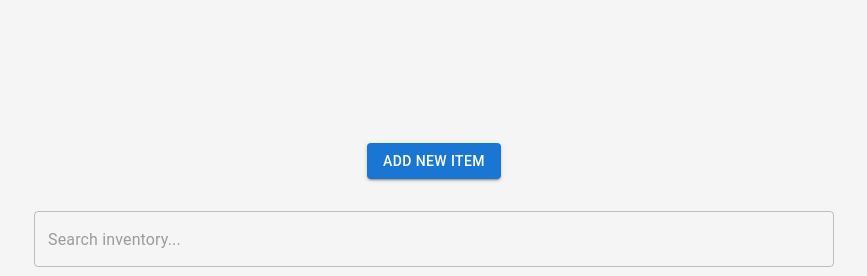
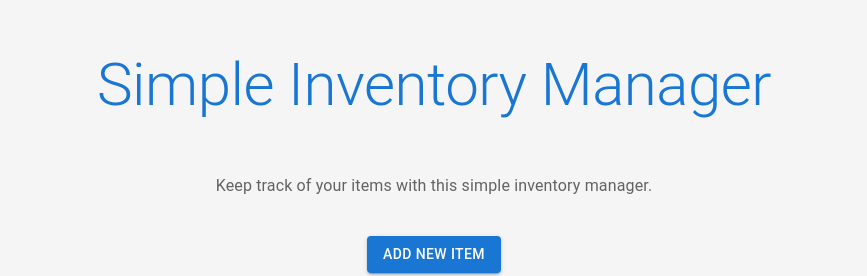
Before and after one commit to byrencheema/InventoryManager, a Next.js app: page / in a window 1280 px wide. Shown: the part 118-394 px from the top of the page, without its empty margins (206-1073 px from the left). Built offline with nearby package versions, Linux system fonts and the light colour scheme; no server answers; the database is empty.

Commit message:
Added title and tooltips ' q ''

```diff
--- a/app/page.js
+++ b/app/page.js
@@ -86,6 +86,12 @@ export default function Home() {
 
   return (
     <Box width="100vw" height="100vh" display="flex" flexDirection="column" justifyContent="center" alignItems="center" gap={4} sx={{ bgcolor: "#f5f5f5", padding: 4 }}>
+      <Typography variant="h2" component="h1" color="primary.main" gutterBottom>
+        Simple Inventory Manager
+      </Typography>
+      <Typography variant="body1" color="textSecondary" align="center" gutterBottom>
+        Keep track of your items with this simple inventory manager.
+      </Typography>
       <Modal open={open} onClose={handleClose}>
         <Box position="absolute" top='50%' left='50%' bgcolor="white" p={4} borderRadius={2} width={400} boxShadow={3} sx={{ transform: 'translate(-50%, -50%)' }}>
           <Typography variant="h6" sx={{ mb: 2 }}>Add Item</Typography>
```
